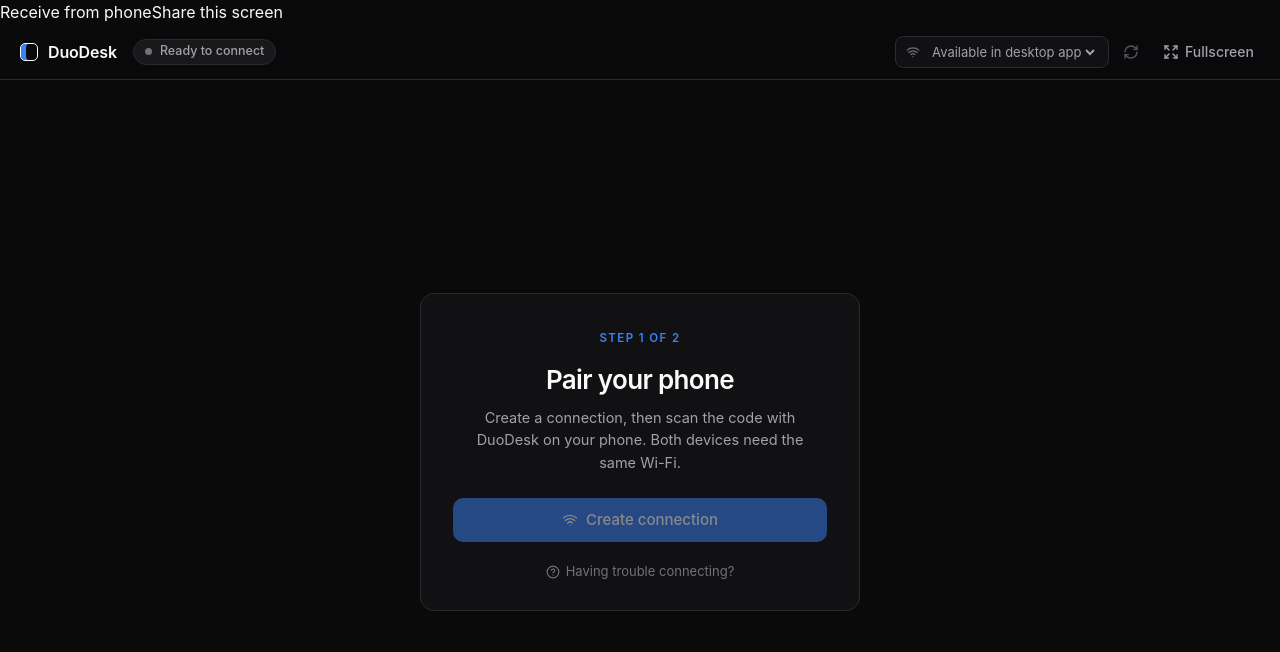
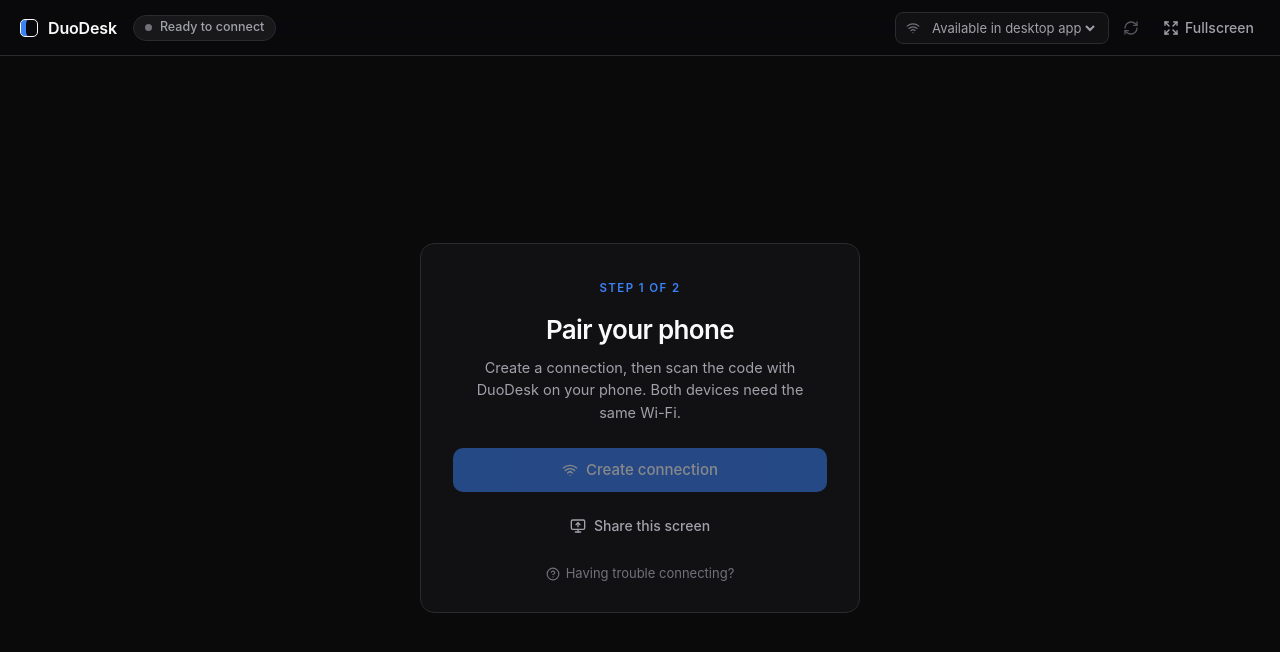
Before and after one commit to IuriGuerreiro/duodesk, a React (Vite) app in the folder apps/desktop/: page / in a window 1280 px wide. Shown: the top 652 px of the page. Built offline with nearby package versions, Linux system fonts and the light colour scheme.

Commit message:
feat: fit desktop sharing into the existing pairing design

```diff
--- a/apps/desktop/src/App.tsx
+++ b/apps/desktop/src/App.tsx
@@ -8,37 +8,26 @@
 
 type Mode = "receive" | "share";
 
-const modes: { id: Mode; label: string }[] = [
-  { id: "receive", label: "Receive from phone" },
-  { id: "share", label: "Share this screen" },
-];
-
-function Receive() {
-  return <ReceiverWorkspace {...useReceiverSession()} />;
+function Receive({ onShareScreen }: { onShareScreen: () => void }) {
+  return (
+    <ReceiverWorkspace
+      {...useReceiverSession()}
+      onShareScreen={onShareScreen}
+    />
+  );
 }
 
-function Share() {
-  return <ScreenShareWorkspace {...useScreenShareSession()} />;
+function Share({ onReceive }: { onReceive: () => void }) {
+  return (
+    <ScreenShareWorkspace {...useScreenShareSession()} onReceive={onReceive} />
+  );
 }
 
-/** Switching modes unmounts the other one, which ends its session. */
 export default function App() {
   const [mode, setMode] = useState<Mode>("receive");
-  return (
-    <>
-      <nav className="mode-switch" aria-label="Session type">
-        {modes.map(({ id, label }) => (
-          <button
-            key={id}
-            type="button"
-            aria-pressed={mode === id}
-            onClick={() => setMode(id)}
-          >
-            {label}
-          </button>
-        ))}
-      </nav>
-      {mode === "receive" ? <Receive /> : <Share />}
-    </>
+  return mode === "receive" ? (
+    <Receive onShareScreen={() => setMode("share")} />
+  ) : (
+    <Share onReceive={() => setMode("receive")} />
   );
 }
--- a/apps/desktop/src/features/receiver/receiver-workspace.tsx
+++ b/apps/desktop/src/features/receiver/receiver-workspace.tsx
@@ -6,6 +6,7 @@
   Expand,
   LoaderCircle,
   Minimize,
+  MonitorUp,
   Play,
   RefreshCw,
   ShieldCheck,
@@ -55,6 +56,7 @@
   onPlay: () => void;
   audio: ReceiverAudio;
   control?: ControlLink;
+  onShareScreen: () => void;
   onStart: () => void;
   onStop: () => void;
   onFullscreen: () => void;
@@ -79,6 +81,7 @@
   onIpChange,
   onPlay,
   onRefresh,
+  onShareScreen,
   onStart,
   onStop,
   pairing,
@@ -255,6 +258,14 @@
               {busy ? <LoaderCircle className="spin" /> : <Wifi />}
               {busy ? "Creating connection…" : "Create connection"}
             </Button>
+            <Button
+              variant="ghost"
+              className="secondary-action"
+              onClick={onShareScreen}
+              disabled={busy}
+            >
+              <MonitorUp /> Share this screen
+            </Button>
             {desktopAvailable && !interfaces.length && (
               <p className="hint">
                 Connect to Wi-Fi or Ethernet, then refresh the addresses.
--- a/apps/desktop/src/features/receiver/use-receiver-session.ts
+++ b/apps/desktop/src/features/receiver/use-receiver-session.ts
@@ -9,7 +9,7 @@
 import type { ReceiverWorkspaceProps } from "./receiver-workspace";
 import { VideoReceiver, type VideoStats } from "./video-receiver";
 
-export function useReceiverSession(): ReceiverWorkspaceProps {
+export function useReceiverSession(): Omit<ReceiverWorkspaceProps, "onShareScreen"> {
   const [stats, setStats] = useState<VideoStats>();
   const [remoteControl, setControl] = useState<ControlLink>();
   const [hasAudio, setHasAudio] = useState(false);
--- a/apps/desktop/src/features/screen-share/screen-share-workspace.tsx
+++ b/apps/desktop/src/features/screen-share/screen-share-workspace.tsx
@@ -3,6 +3,7 @@
   CircleHelp,
   LoaderCircle,
   RefreshCw,
+  Smartphone,
   ShieldCheck,
   Square,
   Wifi,
@@ -29,6 +30,7 @@
   sharing: boolean;
   busy: boolean;
   remaining: number;
+  onReceive: () => void;
   onStart: () => void;
   onStop: () => void;
   onShare: () => void;
@@ -43,6 +45,7 @@
   ip,
   onIpChange,
   onRefresh,
+  onReceive,
   onShare,
   onStart,
   onStop,
@@ -157,6 +160,14 @@
               {busy ? <LoaderCircle className="spin" /> : <Wifi />}
               {busy ? "Creating connection…" : "Create connection"}
             </Button>
+            <Button
+              variant="ghost"
+              className="secondary-action"
+              onClick={onReceive}
+              disabled={busy}
+            >
+              <Smartphone /> Receive from phone
+            </Button>
           </section>
         )}
         {phase === "pair" && pairing && (
--- a/apps/desktop/src/features/screen-share/use-screen-share-session.ts
+++ b/apps/desktop/src/features/screen-share/use-screen-share-session.ts
@@ -9,7 +9,7 @@
 
 const RETRYABLE = ["NotAllowedError", "NotFoundError", "AbortError"];
 
-export function useScreenShareSession(): ScreenShareWorkspaceProps {
+export function useScreenShareSession(): Omit<ScreenShareWorkspaceProps, "onReceive"> {
   const [stats, setStats] = useState<ScreenStats>();
   const [sharing, setSharing] = useState(false);
   const peer = useRef<ScreenSender | undefined>(undefined);
```
Also changed, not shown: 1 other file (tests, documents, lock files or other folders).
